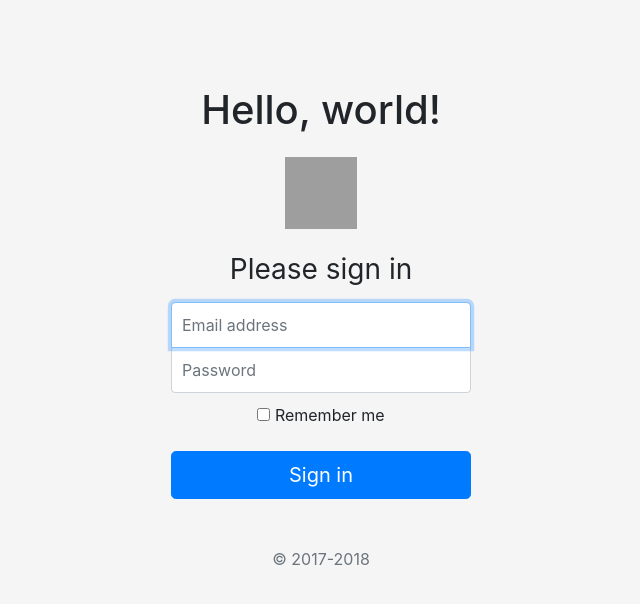
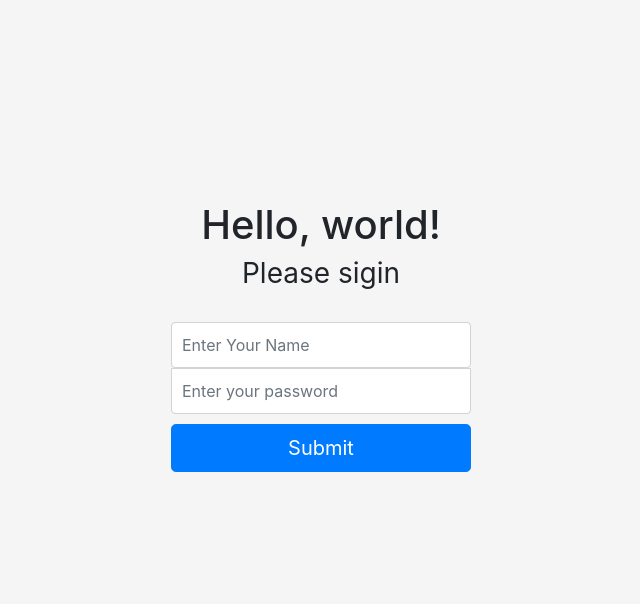
Before and after one commit to majstomphorst/cs50WebProject01, a Flask app: page /signin in a window 1280 px wide. Shown: the part 56-660 px from the top of the page, without its empty margins (319-959 px from the left). Run offline with Flask 2, Linux system fonts and the light colour scheme; parts of the project's set-up code (start-up, migrations or seed data) failed here and were passed over; some libraries are stand-ins or nearby versions; grey boxes are pictures that could not be loaded.

Commit message:
created a usable form register and sigin

```diff
--- a/application.py
+++ b/application.py
@@ -37,12 +37,10 @@ def signin():
 @app.route("/register", methods=["GET", "POST"])
 def register():
 
-    print("hello!")
-
     if request.method == "POST":
         username = request.form.get("username")
-        print("POST")
-        print(username)
+        password = request.form.get("password")
+        print(username +"______" +password)
 
     return render_template("register.html")
 
--- a/templates/signin.html
+++ b/templates/signin.html
@@ -5,20 +5,17 @@
 {% endblock %}
 
 {% block main %}
-  <body class="text-center">
-    <form class="form-signin">
-      <img class="mb-4" src="https://getbootstrap.com/assets/brand/bootstrap-solid.svg" alt="" width="72" height="72">
-      <h1 class="h3 mb-3 font-weight-normal">Please sign in</h1>
-      <label for="inputEmail" class="sr-only">Email address</label>
-      <input type="email" id="inputEmail" class="form-control" placeholder="Email address" required autofocus>
-      <label for="inputPassword" class="sr-only">Password</label>
-      <input type="password" id="inputPassword" class="form-control" placeholder="Password" required>
-      <div class="checkbox mb-3">
-        <label>
-        <input type="checkbox" value="remember-me"> Remember me
-      </label>
-      </div>
-      <button class="btn btn-lg btn-primary btn-block" type="submit">Sign in</button>
-      <p class="mt-5 mb-3 text-muted">&copy; 2017-2018</p>
+
+<body class="text-center">
+  <h1 class="h3 mb-3 font-weight-normal">Please sigin</h1>
+
+
+  <form class="form-signin" action="{{ url_for('register') }}" method="post">
+        <input type="text" name="username" placeholder="Enter Your Name" id="inputEmail" class="form-control">
+        <input type="password" name="password" placeholder="Enter your password"id="inputEmail" class="form-control">
+        <button class="btn btn-lg btn-primary btn-block" type="submit">Submit</button>
     </form>
-  {% endblock %}
+
+</body>
+
+{% endblock %}
```
Also changed, not shown: templates/register.html (+7 -3 lines), templates/register_backup.html (deleted, +0 -14 lines).
